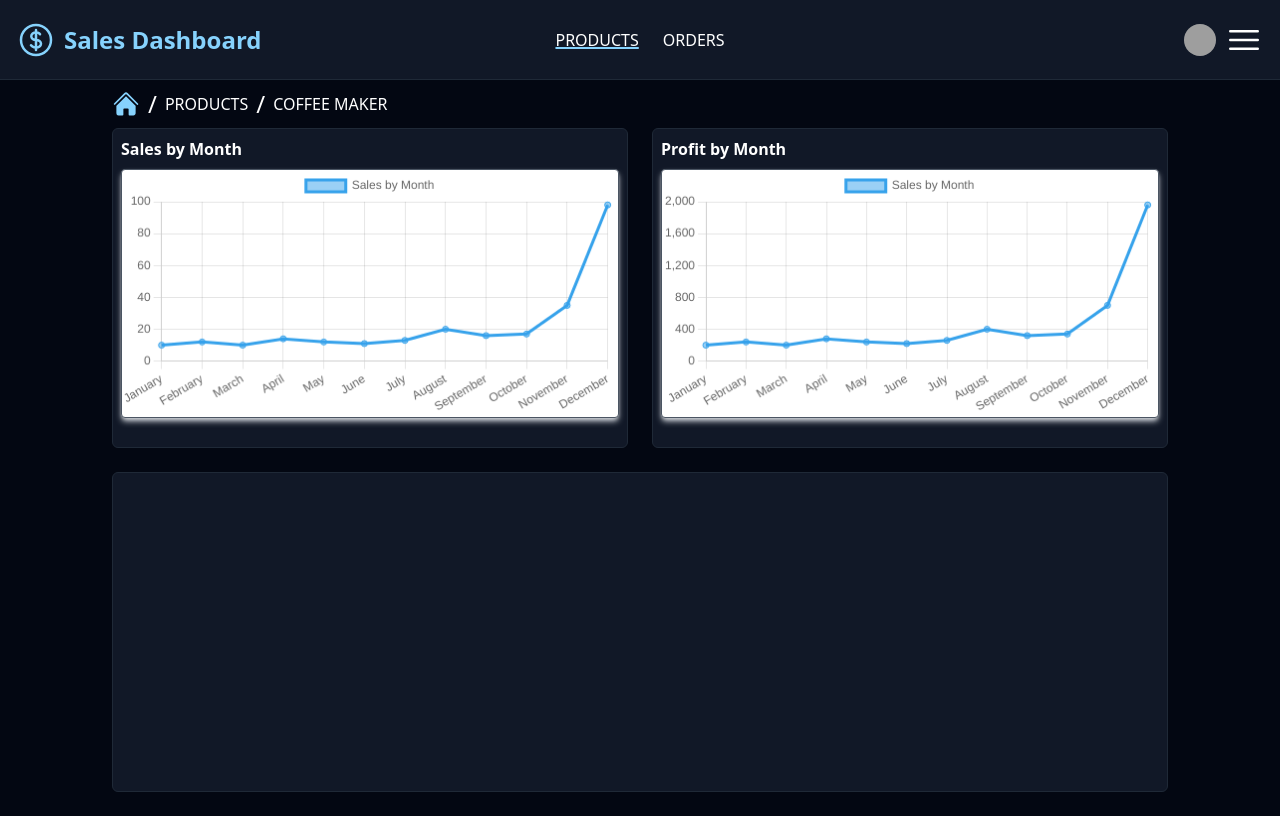
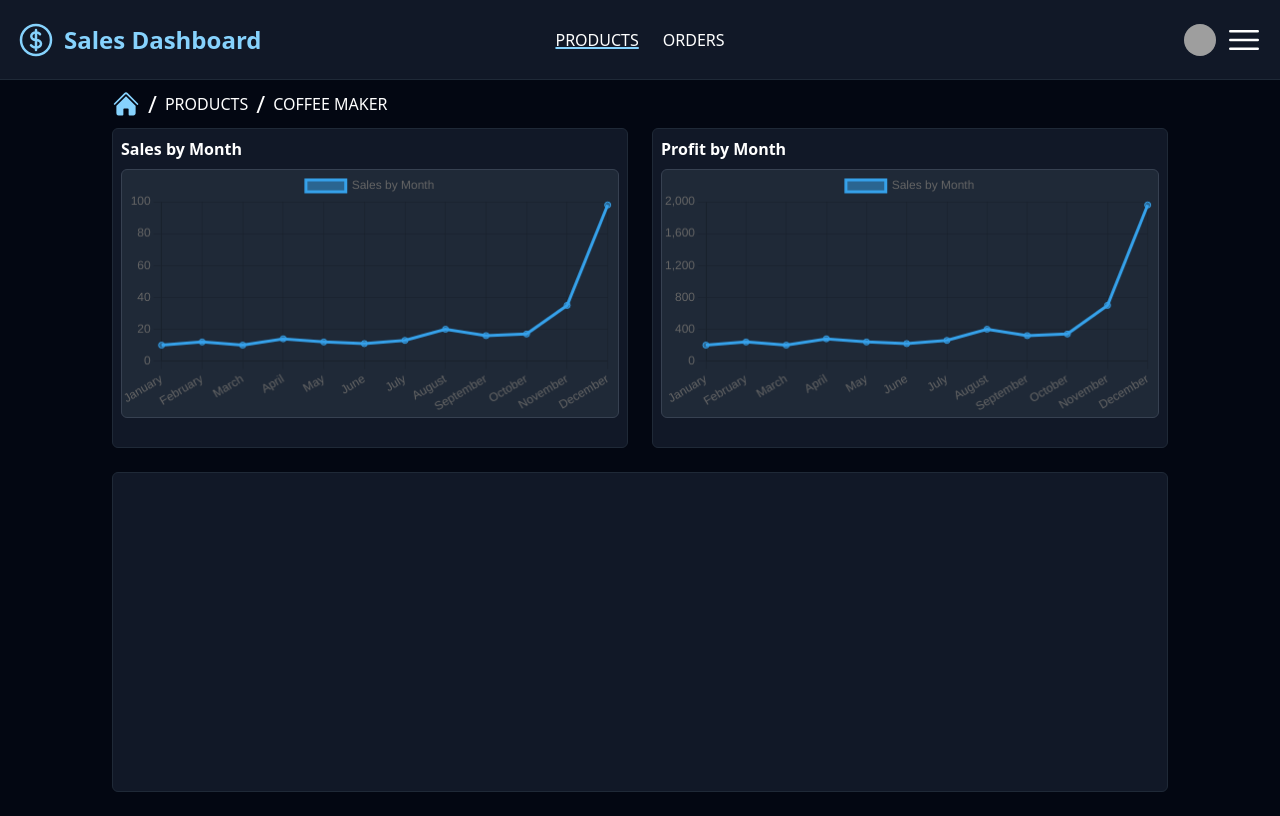
Before and after one commit to cwbieganek/sales-dashboard, a SvelteKit app: page /products/1 in a window 1280 px wide. Built offline with nearby package versions, Linux system fonts and the light colour scheme; grey boxes are pictures that could not be loaded.

Commit message:
Update the canvas background

```diff
--- a/src/components/ProductSalesChart.svelte
+++ b/src/components/ProductSalesChart.svelte
@@ -42,4 +42,4 @@
 	});
 </script>
 
-<canvas bind:this={ctx} class="border border-gray-600 bg-white rounded shadow-md shadow-gray-300" />
+<canvas bind:this={ctx} class="border border-gray-700 bg-gray-800 rounded-md" />
```
